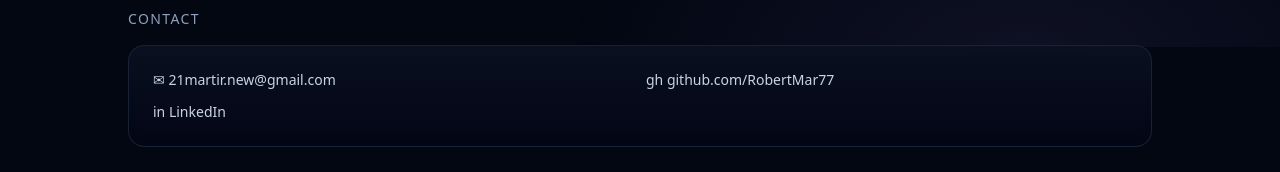
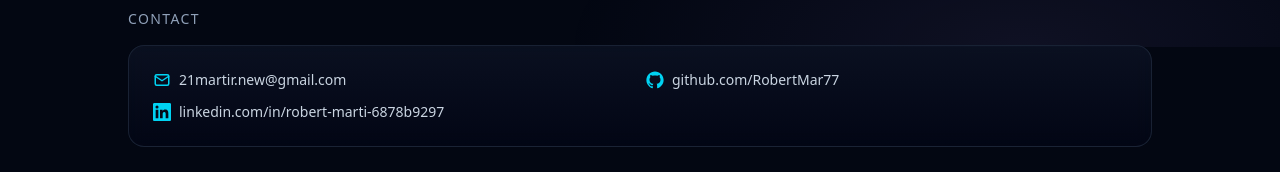
Before and after one commit to RobertMar77/portfolio, a React (Vite) app: page /resume in a window 1280 px wide. Shown: the part 753-925 px from the top of the page. Built offline with nearby package versions, Linux system fonts and the light colour scheme; no server answers.

Commit message:
show icons on resume page too

```diff
--- a/src/pages/Resume.tsx
+++ b/src/pages/Resume.tsx
@@ -1,4 +1,8 @@
 import { profile, skillGroups, experience, education, projects, awards } from "../data/resume";
+import { GithubIcon, LinkedinIcon, MailIcon } from "../components/Icons";
+
+const linkedinHandle = profile.linkedin.replace(/^https?:\/\/(www\.)?/, "");
+const githubHandle = profile.github.replace(/^https?:\/\/(www\.)?/, "");
 
 export default function Resume() {
   return (
@@ -53,25 +57,28 @@ export default function Resume() {
             <div className="glass rounded-2xl p-6 grid sm:grid-cols-2 gap-3 text-sm text-slate-300">
               <a
                 href={`mailto:${profile.email}`}
-                className="hover:text-cyan-300 transition-colors"
+                className="flex items-center gap-2 hover:text-cyan-300 transition-colors break-all"
               >
-                ✉ {profile.email}
+                <MailIcon className="text-cyan-400 shrink-0" />
+                {profile.email}
               </a>
               <a
                 href={profile.github}
                 target="_blank"
                 rel="noreferrer"
-                className="hover:text-cyan-300 transition-colors"
+                className="flex items-center gap-2 hover:text-cyan-300 transition-colors break-all"
               >
-                gh github.com/RobertMar77
+                <GithubIcon className="text-cyan-400 shrink-0" />
+                {githubHandle}
               </a>
               <a
                 href={profile.linkedin}
                 target="_blank"
                 rel="noreferrer"
-                className="hover:text-cyan-300 transition-colors"
+                className="flex items-center gap-2 hover:text-cyan-300 transition-colors break-all"
               >
-                in LinkedIn
+                <LinkedinIcon className="text-cyan-400 shrink-0" />
+                {linkedinHandle}
               </a>
             </div>
           </section>
```
